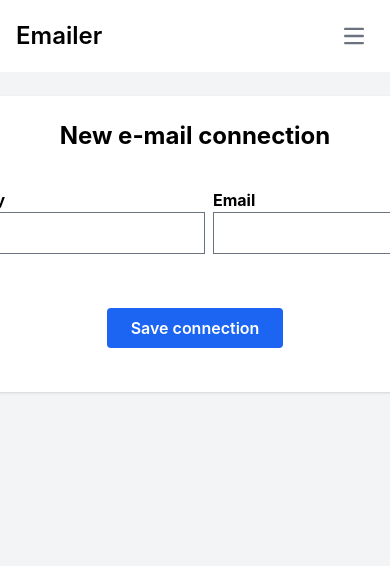
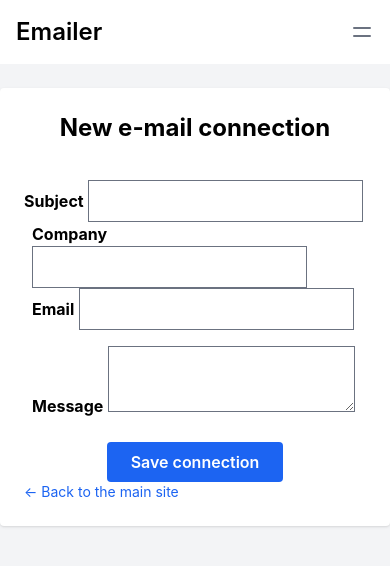
Before and after one commit to jkfmCZ/emailerV2, a Django app: template main/templates/contacts.html in a window 390 px wide; the page is wider, and only the part inside the window is pictured. Shown: the top 566 px of that part. Run offline with Django 3.2, Linux system fonts and the light colour scheme; the template is opened without the code that fills it: most values are stand-ins (such as "Sample title", 1, 10 or a date in 2020); form fields are guessed from the names that the template uses; some libraries are stand-ins or nearby versions.

Commit message:
mobile UI

```diff
--- a/main/templates/contacts.html
+++ b/main/templates/contacts.html
@@ -9,7 +9,7 @@
       {% csrf_token %}
 
       <!-- Odsazení obsahu doleva -->
-      <div class="flex space-x-2 mb-2 font-medium justify-start">
+      <div class="flex flex-wrap space-x-2 mb-2 font-medium justify-start">
         <div class="w-1/4">
           <label for="{{ form.name.id_for_label }}"> <strong>Subject</strong> </label>
           {{ form.name }}
--- a/main/templates/nav.html
+++ b/main/templates/nav.html
@@ -5,52 +5,71 @@
     <meta name="viewport" content="width=device-width, initial-scale=1" />
     <title>Emailer</title>
     <link href="https://cdn.jsdelivr.net/npm/flowbite@3.1.2/dist/flowbite.min.css" rel="stylesheet" />
+    <script src="https://cdn.jsdelivr.net/npm/alpinejs@3.x.x/dist/cdn.min.js" defer></script>
+
 </head>
 <body class="bg-gray-100">
-<body>
 
 
-    <nav class="bg-white border-gray-200 dark:bg-gray-900">
+
+    <nav x-data="{ isOpen: false }" class="bg-white border-gray-200 dark:bg-gray-900">
     <div class="max-w-screen-xl flex flex-wrap items-center justify-between mx-auto p-4">
+        <span class="self-center text-2xl font-semibold whitespace-nowrap dark:text-white">Emailer</span>
 
+        <!-- Hamburger tlačítko pro mobil -->
+        <button @click="isOpen = !isOpen"
+        class="md:hidden text-gray-500 dark:text-gray-200 hover:text-gray-600 dark:hover:text-gray-400 focus:outline-none"
+        aria-label="Toggle menu">
+        <svg x-show="!isOpen" xmlns="http://www.w3.org/2000/svg" class="w-6 h-6" fill="none"
+            viewBox="0 0 24 24" stroke="currentColor" stroke-width="2">
+            <path stroke-linecap="round" stroke-linejoin="round" d="M4 8h16M4 16h16" />
+        </svg>
+        <svg x-show="isOpen" xmlns="http://www.w3.org/2000/svg" class="w-6 h-6" fill="none"
+            viewBox="0 0 24 24" stroke="currentColor" stroke-width="2">
+            <path stroke-linecap="round" stroke-linejoin="round" d="M6 18L18 6M6 6l12 12" />
+        </svg>
+        </button>
 
-        <span class="self-center text-2xl font-semibold whitespace-nowrap dark:text-white">Emailer</span>
-        </a>
-        <button data-collapse-toggle="navbar-default" type="button" class="inline-flex items-center p-2 w-10 h-10 justify-center text-sm text-gray-500 rounded-lg md:hidden hover:bg-gray-100 focus:outline-none focus:ring-2 focus:ring-gray-200 dark:text-gray-400 dark:hover:bg-gray-700 dark:focus:ring-gray-600" aria-controls="navbar-default" aria-expanded="false">
-            <span class="sr-only">Open main menu</span>
-            <svg class="w-5 h-5" aria-hidden="true" xmlns="http://www.w3.org/2000/svg" fill="none" viewBox="0 0 17 14">
-                <path stroke="currentColor" stroke-linecap="round" stroke-linejoin="round" stroke-width="2" d="M1 1h15M1 7h15M1 13h15"/>
-            </svg>
-        </button>
-        <div class="hidden w-full md:block md:w-auto" id="navbar-default">
-        <ul class="font-medium flex flex-col p-4 md:p-0 mt-4 border border-gray-100 rounded-lg bg-gray-50 md:flex-row md:space-x-8 rtl:space-x-reverse md:mt-0 md:border-0 md:bg-white dark:bg-gray-800 md:dark:bg-gray-900 dark:border-gray-700">
-
-
+        <!-- Menu -->
+        <div x-cloak x-show="isOpen || window.innerWidth >= 768" @resize.window="isOpen = window.innerWidth >= 768"
+        class="w-full md:block md:w-auto" id="navbar-default">
+        <ul
+            class="font-medium flex flex-col p-4 mt-4 border border-gray-100 rounded-lg bg-gray-50 md:flex-row md:space-x-8 md:mt-0 md:border-0 md:bg-white dark:bg-gray-800 md:dark:bg-gray-900 dark:border-gray-700">
             {% if user.is_authenticated %}
             <li>
-            <p class="block py-2 px-3 text-white bg-blue-700 rounded-sm md:bg-transparent md:text-blue-700 md:p-0 dark:text-white md:dark:text-blue-500">Logged in as {{ user.username }}</a>
+            <p
+                class="block py-2 px-3 text-white bg-blue-700 rounded-sm md:bg-transparent md:text-blue-700 md:p-0 dark:text-white md:dark:text-blue-500">
+                Logged in as {{ user.username }}
+            </p>
             </li>
             {% endif %}
             <li>
-            <a href="{% url 'main' %}" class="block py-2 px-3 text-gray-900 rounded-sm hover:bg-gray-100 md:hover:bg-transparent md:border-0 md:hover:text-blue-700 md:p-0 dark:text-white md:dark:hover:text-blue-500 dark:hover:bg-gray-700 dark:hover:text-white md:dark:hover:bg-transparent">Entries</a>
+            <a href="{% url 'main' %}"
+                class="block py-2 px-3 text-gray-900 rounded-sm hover:bg-gray-100 md:hover:bg-transparent md:border-0 md:hover:text-blue-700 md:p-0 dark:text-white md:dark:hover:text-blue-500 dark:hover:bg-gray-700 dark:hover:text-white md:dark:hover:bg-transparent">Entries</a>
             </li>
             <li>
-            <a href="{% url 'configuration' %}" class="block py-2 px-3 text-gray-900 rounded-sm hover:bg-gray-100 md:hover:bg-transparent md:border-0 md:hover:text-blue-700 md:p-0 dark:text-white md:dark:hover:text-blue-500 dark:hover:bg-gray-700 dark:hover:text-white md:dark:hover:bg-transparent">Configuration</a>
-            </li>
-
-            <li>
-            <a href="{% url 'msg' %}" class="block py-2 px-3 text-gray-900 rounded-sm hover:bg-gray-100 md:hover:bg-transparent md:border-0 md:hover:text-blue-700 md:p-0 dark:text-white md:dark:hover:text-blue-500 dark:hover:bg-gray-700 dark:hover:text-white md:dark:hover:bg-transparent">Message</a>
+            <a href="{% url 'configuration' %}"
+                class="block py-2 px-3 text-gray-900 rounded-sm hover:bg-gray-100 md:hover:bg-transparent md:border-0 md:hover:text-blue-700 md:p-0 dark:text-white md:dark:hover:text-blue-500 dark:hover:bg-gray-700 dark:hover:text-white md:dark:hover:bg-transparent">Configuration</a>
             </li>
             <li>
-            <a href="{% url 'contacts' %}" class="block py-2 px-3 text-gray-900 rounded-sm hover:bg-gray-100 md:hover:bg-transparent md:border-0 md:hover:text-blue-700 md:p-0 dark:text-white md:dark:hover:text-blue-500 dark:hover:bg-gray-700 dark:hover:text-white md:dark:hover:bg-transparent">Add</a>
+            <a href="{% url 'msg' %}"
+                class="block py-2 px-3 text-gray-900 rounded-sm hover:bg-gray-100 md:hover:bg-transparent md:border-0 md:hover:text-blue-700 md:p-0 dark:text-white md:dark:hover:text-blue-500 dark:hover:bg-gray-700 dark:hover:text-white md:dark:hover:bg-transparent">Message</a>
             </li>
             <li>
-            <a href="{% url 'logout' %}" class="block py-2 px-3 text-gray-900 rounded-sm hover:bg-gray-100 md:hover:bg-transparent md:border-0 md:hover:text-blue-700 md:p-0 dark:text-white md:dark:hover:text-blue-500 dark:hover:bg-gray-700 dark:hover:text-white md:dark:hover:bg-transparent">{{log}}</a>
+            <a href="{% url 'contacts' %}"
+                class="block py-2 px-3 text-gray-900 rounded-sm hover:bg-gray-100 md:hover:bg-transparent md:border-0 md:hover:text-blue-700 md:p-0 dark:text-white md:dark:hover:text-blue-500 dark:hover:bg-gray-700 dark:hover:text-white md:dark:hover:bg-transparent">Add</a>
+            </li>
+            <li>
+            <a href="{% url 'logout' %}"
+                class="block py-2 px-3 text-gray-900 rounded-sm hover:bg-gray-100 md:hover:bg-transparent md:border-0 md:hover:text-blue-700 md:p-0 dark:text-white md:dark:hover:text-blue-500 dark:hover:bg-gray-700 dark:hover:text-white md:dark:hover:bg-transparent">{{log}}</a>
             </li>
         </ul>
         </div>
     </div>
     </nav>
+
+
+
     <br>
     <main class="flex-grow flex items-center justify-center">
         {% block content %}
```
Also changed, not shown: main/logic.py (+18 -8 lines), db.sqlite3.
